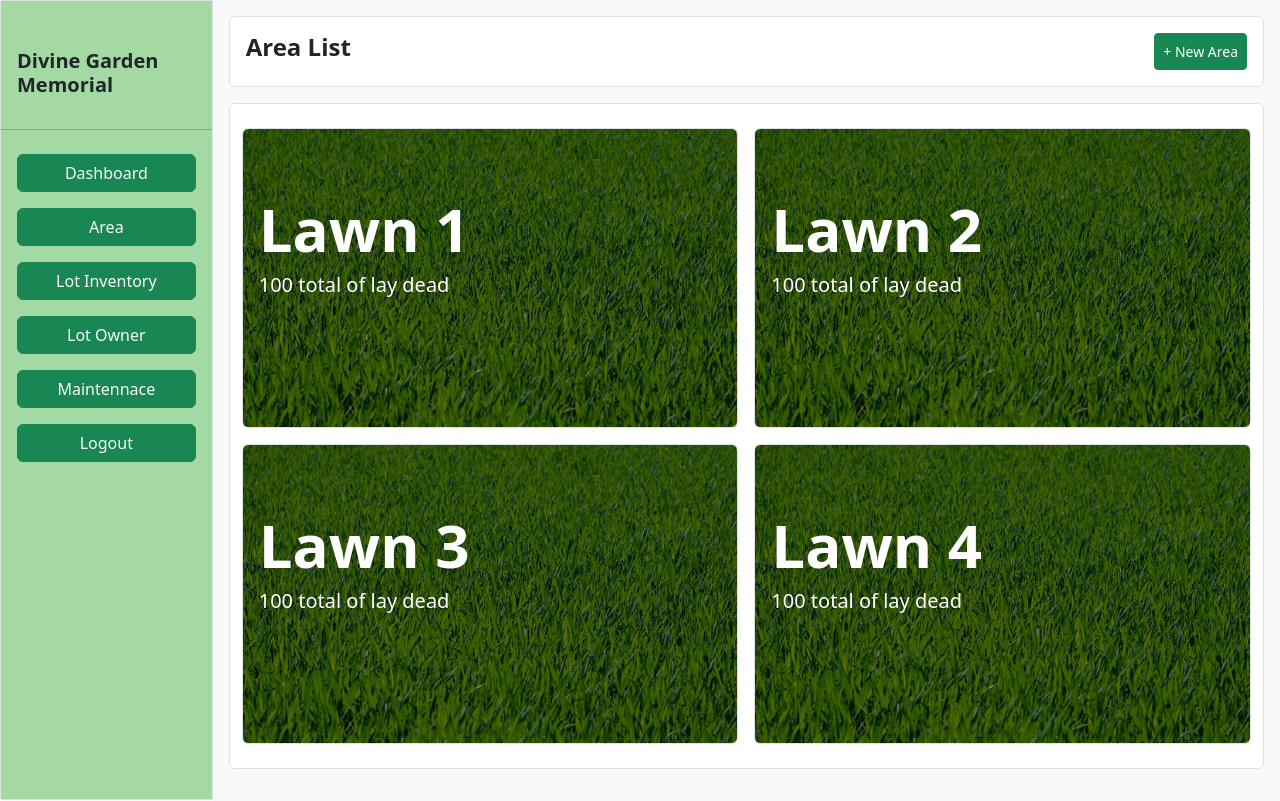
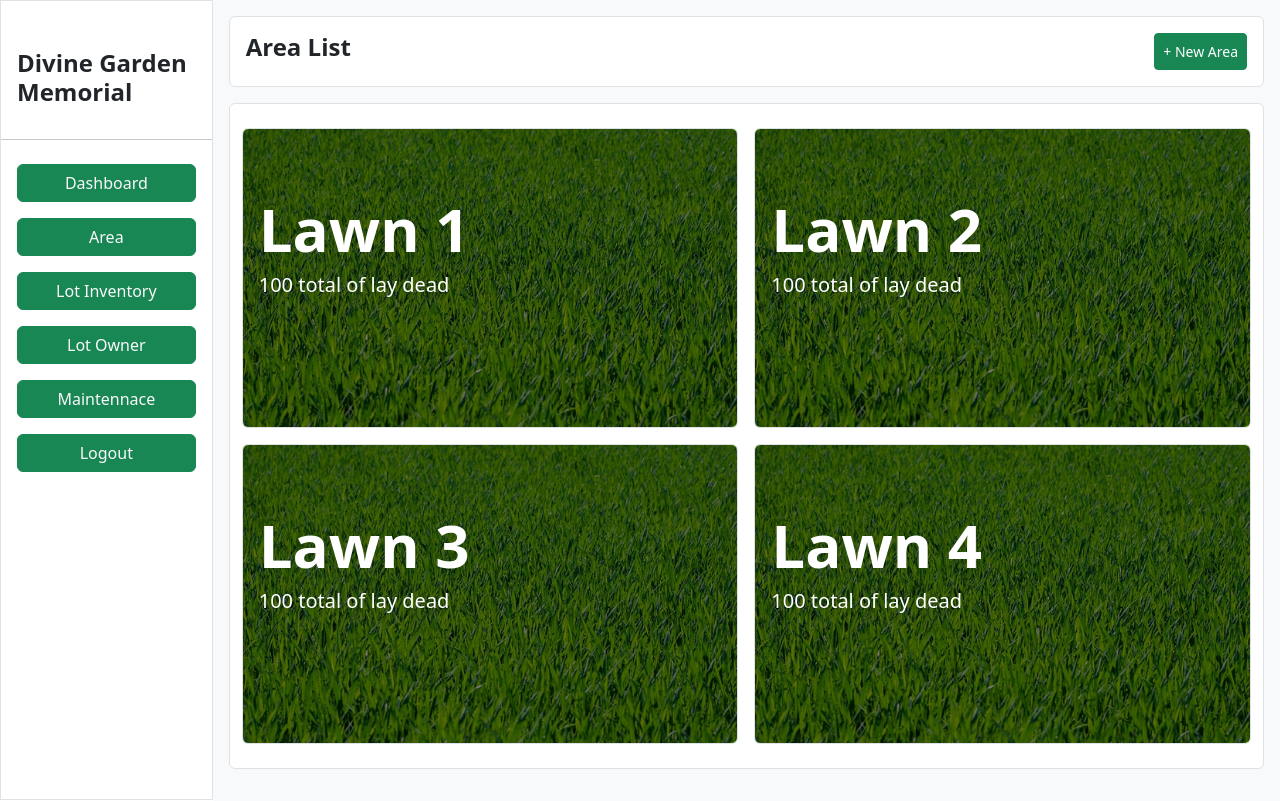
Before and after one commit to f9ki3/divineMemorialGarden, a PHP site: page /admin/area.php in a window 1280 px wide. Run offline with PHP 8.4, Linux system fonts and the light colour scheme; the visitor is signed in with stand-in values (Sample User, id 1).

```diff
--- a/admin/navbar.php
+++ b/admin/navbar.php
@@ -1,10 +1,10 @@
 <div class="divine-navbar border sticky-top">
-    <h5 class="ps-3 fw-bold pt-5 pb-3">Divine Garden Memorial</h5>
+    <h4 class="ps-3 fw-bold pt-5 pb-3">Divine Garden Memorial</h4>
     <hr>
-    <li class="p-2 px-3 "><a href="dashboard" class="btn btn-success text-light">Dashboard</a></li>
-    <li class="p-2 px-3 "><a href="area" class="btn btn-success text-light">Area</a></li>
-    <li class="p-2 px-3 "><a href="lot_inventory" class="btn btn-success text-light">Lot Inventory</a></li>
-    <li class="p-2 px-3 "><a href="lot_owner" class="btn btn-success text-light">Lot Owner</a></li>
-    <li class="p-2 px-3 "><a href="maintenance" class="btn btn-success text-light">Maintennace</a></li>
-    <li class="p-2 px-3 "><a href="logout" class="btn btn-success text-light">Logout</a></li>
+    <li class="p-2 px-3"><a href="dashboard" class="btn btn-darkgreen btn-success text-light">Dashboard</a></li>
+    <li class="p-2 px-3"><a href="area" class="btn btn-darkgreen btn-success text-light">Area</a></li>
+    <li class="p-2 px-3"><a href="lot_inventory" class="btn btn-darkgreen btn-success text-light">Lot Inventory</a></li>
+    <li class="p-2 px-3"><a href="lot_owner" class="btn btn-darkgreen btn-success text-light">Lot Owner</a></li>
+    <li class="p-2 px-3"><a href="maintenance" class="btn btn-darkgreen btn-success text-light">Maintennace</a></li>
+    <li class="p-2 px-3"><a href="logout" class="btn btn-darkgreen btn-success text-light">Logout</a></li>
 </div>
--- a/assets/css/navbar.css
+++ b/assets/css/navbar.css
@@ -1,7 +1,6 @@
 .divine-navbar{
     width: 20%;
     height: 100vh;
-    background-color: rgb(163, 217, 163);
 }
 
 li{
```
